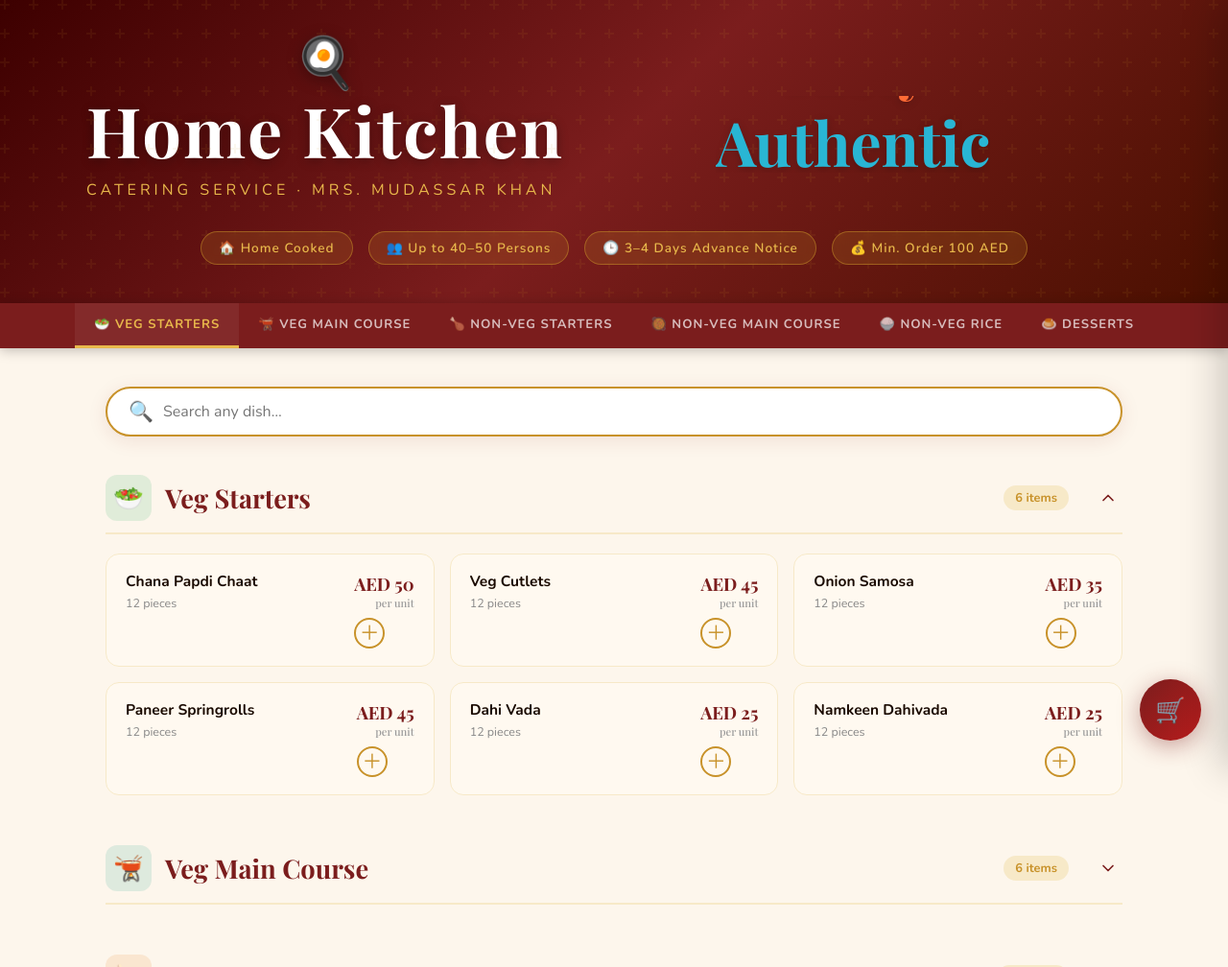
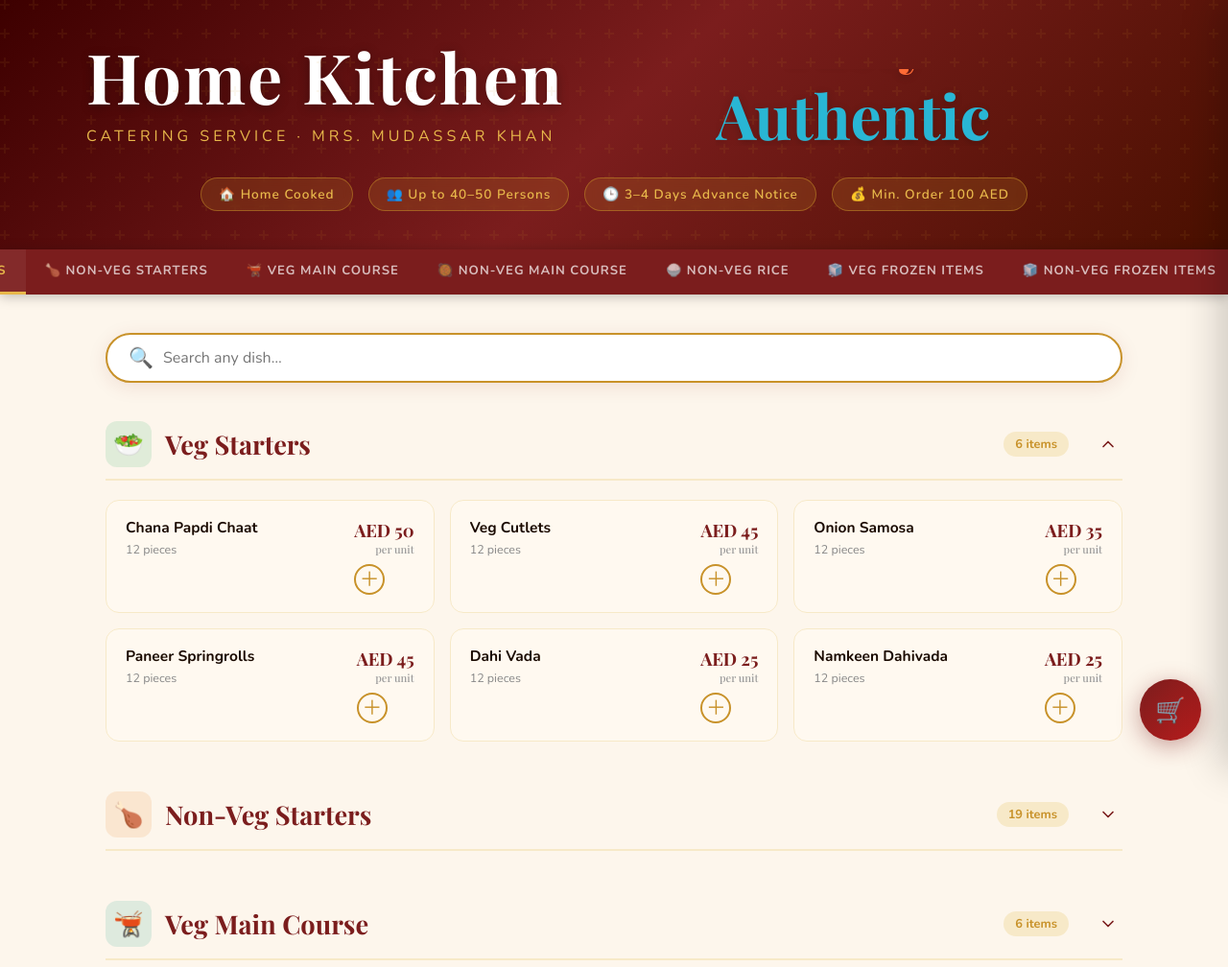
Before and after one commit to ABBYDUL/Home-kitchen, a website: page public/index.html in a window 1280 px wide. Shown: the top 1008 px of the page at 96% size. Drawn offline with nearby package versions, Linux system fonts and the light colour scheme; a web font is replaced by a local one.

Commit message:
added frozen food menu

```diff
--- a/public/index.html
+++ b/public/index.html
@@ -13,7 +13,7 @@
 <header class="hero">
     <div class="hero-content-wrapper">
         <div class="hero-left">
-            <div class="hero-logo" style="align-items: center; text-align: center; justify-content: center;">🍳</div>
+            <!-- <div class="hero-logo" style="align-items: center; text-align: center; justify-content: center;">🍳</div> -->
             <h1>Home Kitchen</h1>
             <p class="hero-sub">Catering Service · Mrs. Mudassar Khan</p>
         </div>
--- a/public/js/app.js
+++ b/public/js/app.js
@@ -7,7 +7,7 @@ document.addEventListener('DOMContentLoaded', () => {
         return;
     }
 
-    const menuOrder = ['veg_starters', 'veg_main', 'non_veg_starters', 'non_veg_main', 'non_veg_rice', 'desserts'];
+    const menuOrder = ['veg_starters', 'non_veg_starters', 'veg_main', 'non_veg_main', 'non_veg_rice', 'veg_frozen', 'non_veg_frozen', 'desserts'];
 
     // Render navigation buttons
     for (const key of menuOrder) {
--- a/public/js/menu-data.js
+++ b/public/js/menu-data.js
@@ -1,3 +1,5 @@
+
+
 const MENU = {
     "non_veg_rice": {
         "label": "Non-Veg Rice",
@@ -45,9 +47,12 @@ const MENU = {
         "color": "#e67e22",
         "dishes": [
             {"name": "Mutton Samosa", "qty": "12 pieces", "price": 40},
-            {"name": "Beef/Mutton Shami Kebab", "qty": "12 pieces", "price": 50},
-            {"name": "Beef/Mutton Resha Kebab", "qty": "12 pieces", "price": 50},
-            {"name": "Beef/Mutton Shami Fingers", "qty": "12 pieces", "price": 50},
+            {"name": "Beef Shami Kebab", "qty": "12 pieces", "price": 50},
+            {"name": "Mutton Shami Kebab", "qty": "12 pieces", "price": 50},
+            {"name": "Beef Resha Kebab", "qty": "12 pieces", "price": 50},
+            {"name": "Mutton Resha Kebab", "qty": "12 pieces", "price": 50},
+            {"name": "Beef Shami Fingers", "qty": "12 pieces", "price": 50},
+            {"name": "Mutton Shami Fingers", "qty": "12 pieces", "price": 50},
             {"name": "Chicken Shami Kebab", "qty": "12 pieces", "price": 50},
             {"name": "Chicken Croquets", "qty": "12 pieces", "price": 50},
             {"name": "Chicken Springrolls", "qty": "12 pieces", "price": 45},
@@ -58,7 +63,8 @@ const MENU = {
             {"name": "Chicken Cheese Candy", "qty": "12 pieces", "price": 40},
             {"name": "Chicken 65", "qty": "1 kg", "price": 70},
             {"name": "Chicken Majestic", "qty": "1 kg", "price": 70},
-            {"name": "Beef/Mutton Boti (Dry)", "qty": "1 kg", "price": 90},
+            {"name": "Beef Boti (Dry)", "qty": "1 kg", "price": 90},
+            {"name": "Mutton Boti (Dry)", "qty": "1 kg", "price": 90},
         ],
     },
     "non_veg_main": {
@@ -99,4 +105,33 @@ const MENU = {
             {"name": "Phirni", "qty": "per litre", "price": 50},
         ],
     },
+    "veg_frozen": {
+        "label": "Veg Frozen Items",
+        "icon": "🧊",
+        "color": "#2980b9",
+        "dishes": [
+            {"name": "Frozen Onion Samosa", "qty": "12 pieces", "price": 25},
+            {"name": "Frozen Paneer Springrolls", "qty": "12 pieces", "price": 35},
+            {"name": "Frozen Cutlets", "qty": "12 pieces", "price": 35},
+        ]
+    },
+    "non_veg_frozen": {
+        "label": "Non-Veg Frozen Items",
+        "icon": "🧊",
+        "color": "#e74c3c",
+        "dishes": [
+            {"name": "Frozen Mutton Samosa", "qty": "12 pieces", "price": 30},
+            {"name": "Frozen Chicken Springrolls", "qty": "12 pieces", "price": 40},
+            {"name": "Frozen Chicken Cutlets", "qty": "12 pieces", "price": 40},
+            {"name": "Frozen Chicken Tikka Samosa", "qty": "12 pieces", "price": 40},
+            {"name": "Frozen Chicken Pockets", "qty": "12 pieces", "price": 40},
+            {"name": "Frozen Chicken Croquettes", "qty": "12 pieces", "price": 40},
+            {"name": "Frozen Chicken Shami Kebab", "qty": "12 pieces", "price": 40},
+            {"name": "Frozen Shami Fingers", "qty": "12 pieces", "price": 45},
+            {"name": "Frozen Beef Shami Kebab", "qty": "12 pieces", "price": 45},
+            {"name": "Frozen Mutton Shami Kebab", "qty": "12 pieces", "price": 45},
+            {"name": "Frozen Beef Resha Kebab", "qty": "12 pieces", "price": 40},
+            {"name": "Frozen Mutton Resha Kebab", "qty": "12 pieces", "price": 40},
+        ]
+    }
 };
```
Also changed, not shown: public/cart.html (+1 -1 lines).
